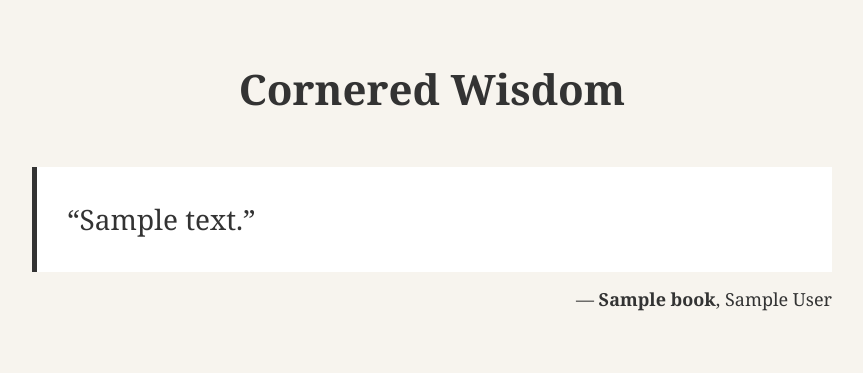
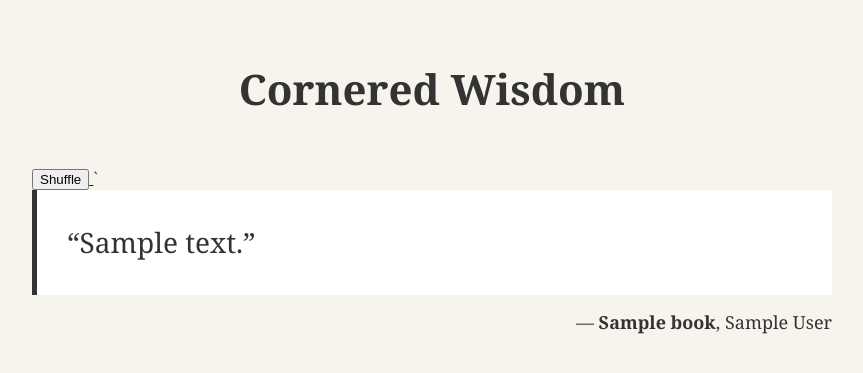
Before and after one commit to nasim-orion/cornered_wisdom, a Django app: page /home/ in a window 1280 px wide. Shown: the top 373 px of the page, without its empty margins (208-1071 px from the left). Run offline with Django 4.2, Linux system fonts and the light colour scheme; a user stored in the database is signed in; tables that the repository leaves empty hold one stand-in row (values such as "Sample post").

Commit message:
Add skeleton for shuffle functionality

```diff
--- a/cornered_wisdom/urls.py
+++ b/cornered_wisdom/urls.py
@@ -16,10 +16,10 @@ Including another URLconf
 """
 from django.contrib import admin
 from django.urls import path
-from home.views import home
+from home.views import home, shuffle
 
 urlpatterns = [
     path('admin/', admin.site.urls),
     path('home/', home, name='home'),
-
+    path('shuffle/', shuffle, name='shuffle'),
 ]
--- a/home/templates/home/home.html
+++ b/home/templates/home/home.html
@@ -14,6 +14,11 @@
 
     <h1>Cornered Wisdom</h1>
 
+    <!-- shuffle button -->
+<a href="{% url 'shuffle' %}">
+    <button type="button">Shuffle</button>
+</a>`
+
     {% for quote in quotes %}
 
         <blockquote>
--- a/home/views.py
+++ b/home/views.py
@@ -2,9 +2,23 @@ from django.shortcuts import render
 from django.http import HttpResponse
 from .models import Quote
 
+def home(request):
 
-def home(request):
     quotes = Quote.objects.filter(user=request.user)
+
+    quote = None
+
+    if request.GET.get("shuffle"):
+        quote = quotes.order_by("?").first()
+
     return render(request, "home/home.html", {
-        "quotes": quotes
+        "quotes": quotes,
+        "quote": quote,
     })
+
+def shuffle(request):
+    quote = Quote.objects.filter(user=request.user).order_by("?").first()
+
+    return render(request, "home/shuffle.html", {
+        "quote": quote
+    })
```
Also changed, not shown: home/templates/home/shuffle.html (added, +18 -0 lines).
